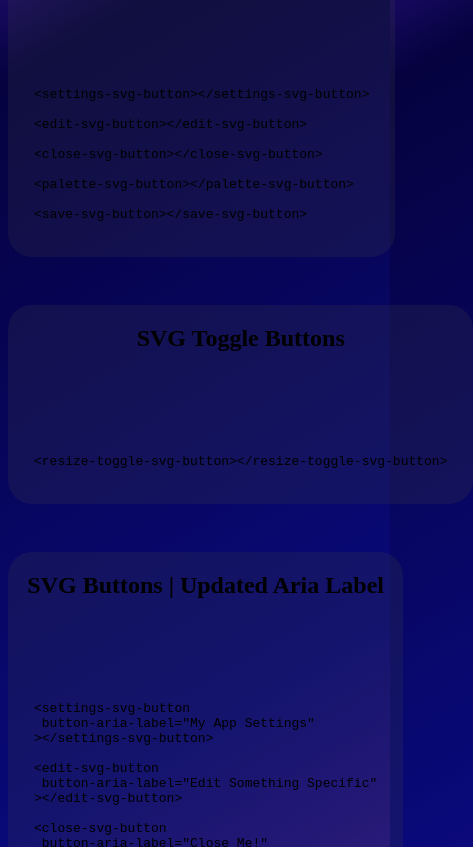
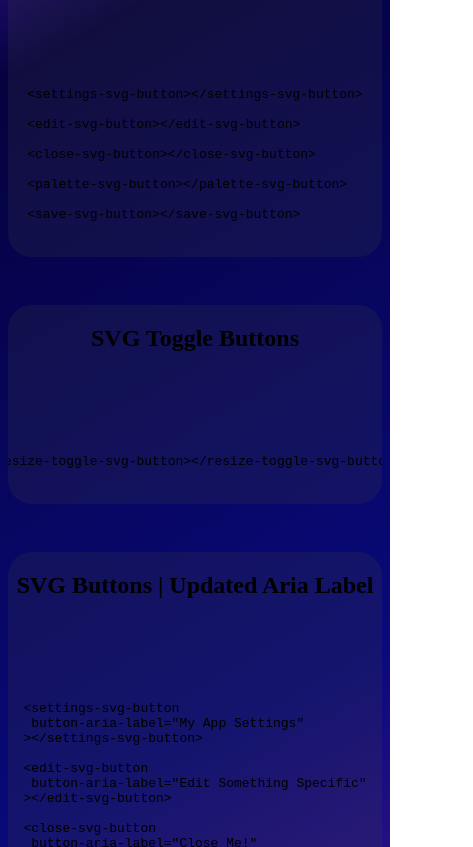
Before and after one commit to conor-dowdall/svg-buttons, a website: page index.html in a window 390 px wide. Shown: the part 110-957 px from the top of the page, 473 px wide, since content can reach past the window. Drawn offline with Linux system fonts and the light colour scheme.

Commit message:
fix: adjust layout for better responsiveness and improve text wrapping

```diff
--- a/index.html
+++ b/index.html
@@ -36,7 +36,11 @@
         margin: 3em auto;
         background-color: rgba(68, 68, 68, 0.2);
         max-width: 80ch;
-        min-width: fit-content;
+        overflow-x: auto;
+      }
+
+      h2 {
+        text-wrap: balance;
       }
 
       .buttons {
```
